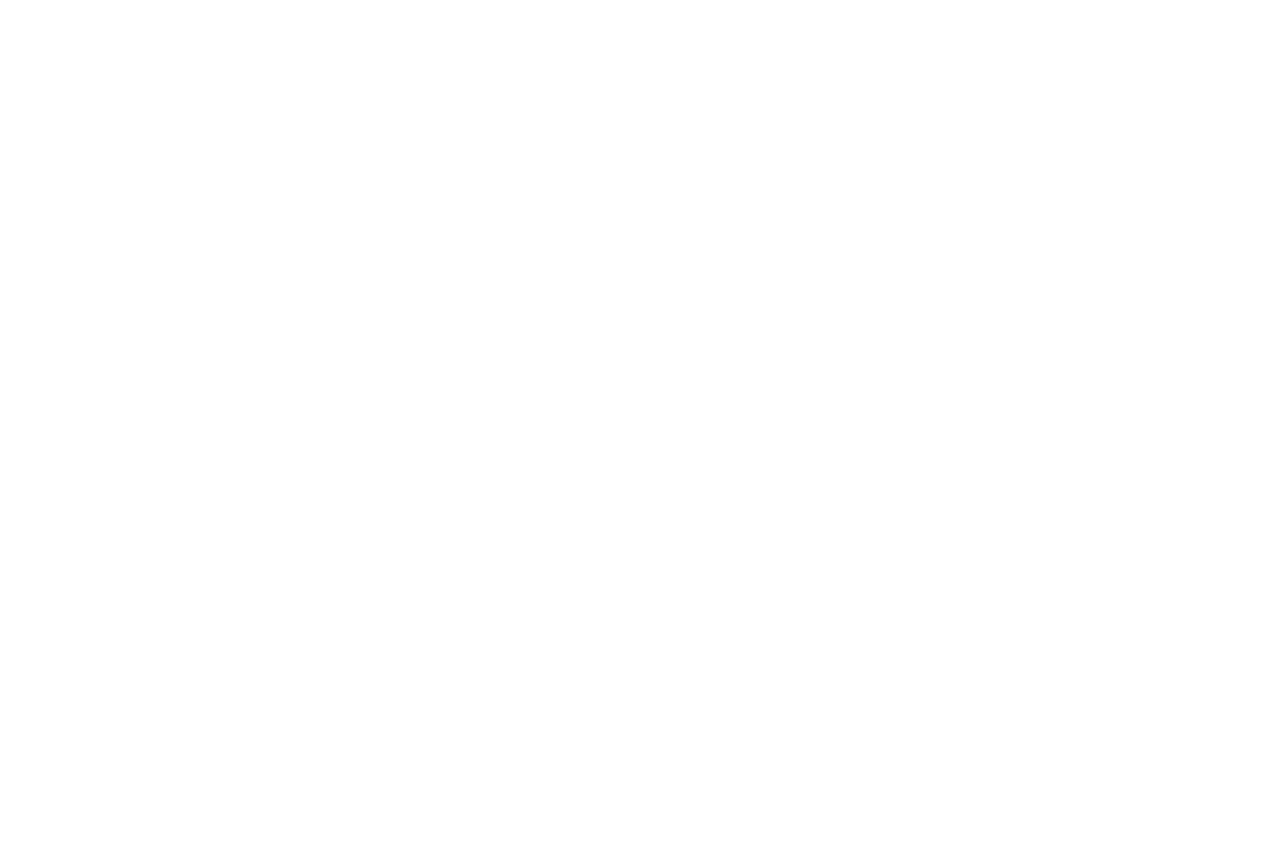
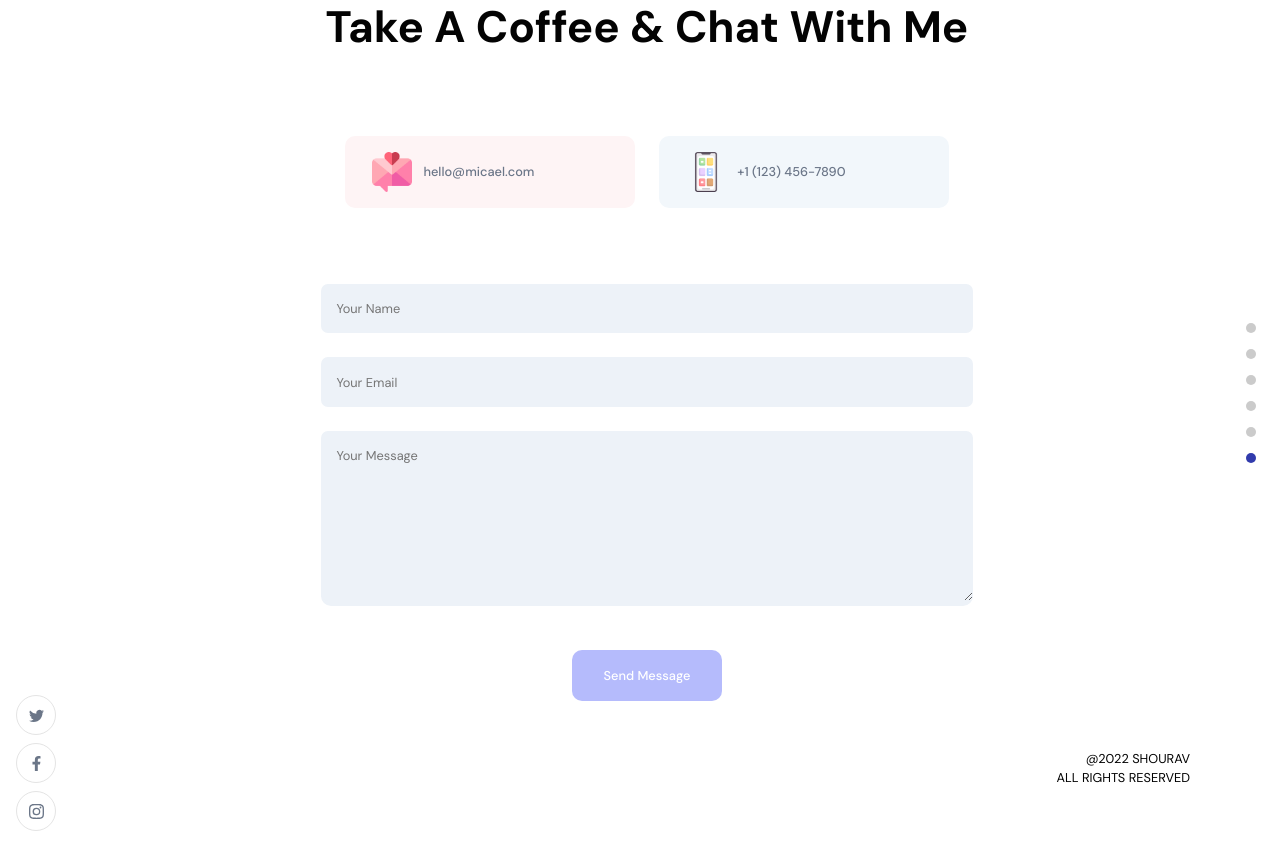
Before and after one commit to shouravrahman/my-portfolio-react-frontend, a React (Create React App) app: page / in a window 1280 px wide. Shown: the part 840-1691 px from the top of the page. Before the commit the page ends 800 px from the top, so only its background shows below. Built offline with nearby package versions, Linux system fonts and the light colour scheme; no server answers.

Commit message:
contact container

```diff
--- a/src/containers/Footer/Footer.js
+++ b/src/containers/Footer/Footer.js
@@ -1,7 +1,107 @@
-import React from 'react'
+import React, { useState } from 'react'
+
+import { images } from '../../constants'
+import { AppWrap, MotionWrap } from '../../wrapper'
+import { client } from '../../client'
 import './Footer.scss'
+
 const Footer = () => {
-	return <div>Footer</div>
+	const [formData, setFormData] = useState({ name: '', email: '', message: '' })
+	const [isFormSubmitted, setIsFormSubmitted] = useState(false)
+	const [loading, setLoading] = useState(false)
+
+	const { username, email, message } = formData
+
+	const handleChangeInput = (e) => {
+		const { name, value } = e.target
+		setFormData({ ...formData, [name]: value })
+	}
+
+	const handleSubmit = () => {
+		setLoading(true)
+
+		const contact = {
+			_type: 'contact',
+			name: formData.username,
+			email: formData.email,
+			message: formData.message,
+		}
+
+		client
+			.create(contact)
+			.then(() => {
+				setLoading(false)
+				setIsFormSubmitted(true)
+			})
+			.catch((err) => console.log(err))
+	}
+
+	return (
+		<>
+			<h2 className='head-text'>Take a coffee & chat with me</h2>
+
+			<div className='app__footer-cards'>
+				<div className='app__footer-card '>
+					<img src={images.email} alt='email' />
+					<a href='mailto:hello@micael.com' className='p-text'>
+						hello@micael.com
+					</a>
+				</div>
+				<div className='app__footer-card'>
+					<img src={images.mobile} alt='phone' />
+					<a href='tel:+1 (123) 456-7890' className='p-text'>
+						+1 (123) 456-7890
+					</a>
+				</div>
+			</div>
+			{!isFormSubmitted ? (
+				<div className='app__footer-form app__flex'>
+					<div className='app__flex'>
+						<input
+							className='p-text'
+							type='text'
+							placeholder='Your Name'
+							name='username'
+							value={username}
+							onChange={handleChangeInput}
+						/>
+					</div>
+					<div className='app__flex'>
+						<input
+							className='p-text'
+							type='email'
+							placeholder='Your Email'
+							name='email'
+							value={email}
+							onChange={handleChangeInput}
+						/>
+					</div>
+					<div>
+						<textarea
+							className='p-text'
+							placeholder='Your Message'
+							value={message}
+							name='message'
+							onChange={handleChangeInput}
+						/>
+					</div>
+					<button
+						disabled={
+							true ? username === '' || email === '' || message === '' : false
+						}
+						type='button'
+						className='p-text'
+						onClick={handleSubmit}>
+						{!loading ? 'Send Message' : 'Sending...'}
+					</button>
+				</div>
+			) : (
+				<div>
+					<h3 className='head-text'>Thank you for getting in touch!</h3>
+				</div>
+			)}
+		</>
+	)
 }
 
-export default Footer
+export default AppWrap(MotionWrap(Footer, 'app__footer'), 'contact', 'app__whitebg')
--- a/src/containers/Footer/Footer.scss
+++ b/src/containers/Footer/Footer.scss
@@ -0,0 +1,133 @@
+.app__footer {
+	flex: 1;
+	width: 100%;
+	flex-direction: column;
+
+	@media screen and (max-width: 768px) {
+		flex-direction: column;
+	}
+}
+
+.app__footer-cards {
+	width: 60%;
+	display: flex;
+	justify-content: space-evenly;
+	align-items: center;
+	flex-wrap: wrap;
+	margin: 4em 2rem 2rem;
+
+	.app__footer-card {
+		min-width: 290px;
+		display: flex;
+		flex-direction: row;
+		justify-content: flex-start;
+		align-items: center;
+
+		margin: 1rem 0;
+		padding: 1rem;
+		border-radius: 10px;
+		cursor: pointer;
+		background-color: #fef4f5;
+
+		transition: all 0.3s ease-in-out;
+
+		img {
+			width: 40px;
+			height: 40px;
+			margin: 0 0.7rem;
+		}
+
+		p {
+			font-weight: 500;
+		}
+		a {
+			text-decoration: none;
+			font-weight: 500;
+		}
+		&:hover {
+			box-shadow: 0 0 25px #fef4f5;
+		}
+
+		@media screen and (max-width: 450px) {
+			width: 100%;
+		}
+	}
+
+	@media screen and (max-width: 768px) {
+		width: 100%;
+	}
+}
+
+.app__footer-cards .app__footer-card:last-child {
+	background-color: #f2f7fb;
+}
+
+.app__footer-cards .app__footer-card:last-child:hover {
+	box-shadow: 0 0 25px #f2f7fb;
+}
+
+.app__footer-form {
+	width: 60%;
+	flex-direction: column;
+	margin: 1rem 2rem;
+
+	div {
+		width: 100%;
+
+		margin: 0.75rem 0;
+		border-radius: 10px;
+		cursor: pointer;
+		background-color: var(--primary-color);
+
+		transition: all 0.3s ease-in-out;
+
+		input,
+		textarea {
+			width: 100%;
+			padding: 0.95rem;
+			border: none;
+			border-radius: 7px;
+			background-color: var(--primary-color);
+
+			font-family: var(--font-base);
+			color: var(--secondary-color);
+			outline: none;
+		}
+
+		textarea {
+			height: 170px;
+		}
+
+		&:hover {
+			box-shadow: 0 0 25px var(--primary-color);
+		}
+	}
+
+	button {
+		padding: 1rem 2rem;
+		border-radius: 10px;
+		border: none;
+		background-color: var(--secondary-color);
+
+		font-weight: 500;
+		color: var(--white-color);
+		outline: none;
+		margin: 2rem 0 0 0;
+		font-family: var(--font-base);
+
+		transition: cubic-bezier(0.55, 0.085, 0.68, 0.53);
+		cursor: pointer;
+
+		&:hover {
+			background-color: #2430af;
+		}
+		&:disabled {
+			background-color: #b5bbfc;
+		}
+	}
+
+	@media screen and (max-width: 768px) {
+		width: 100%;
+		margin: 1rem 0;
+	}
+}
```
